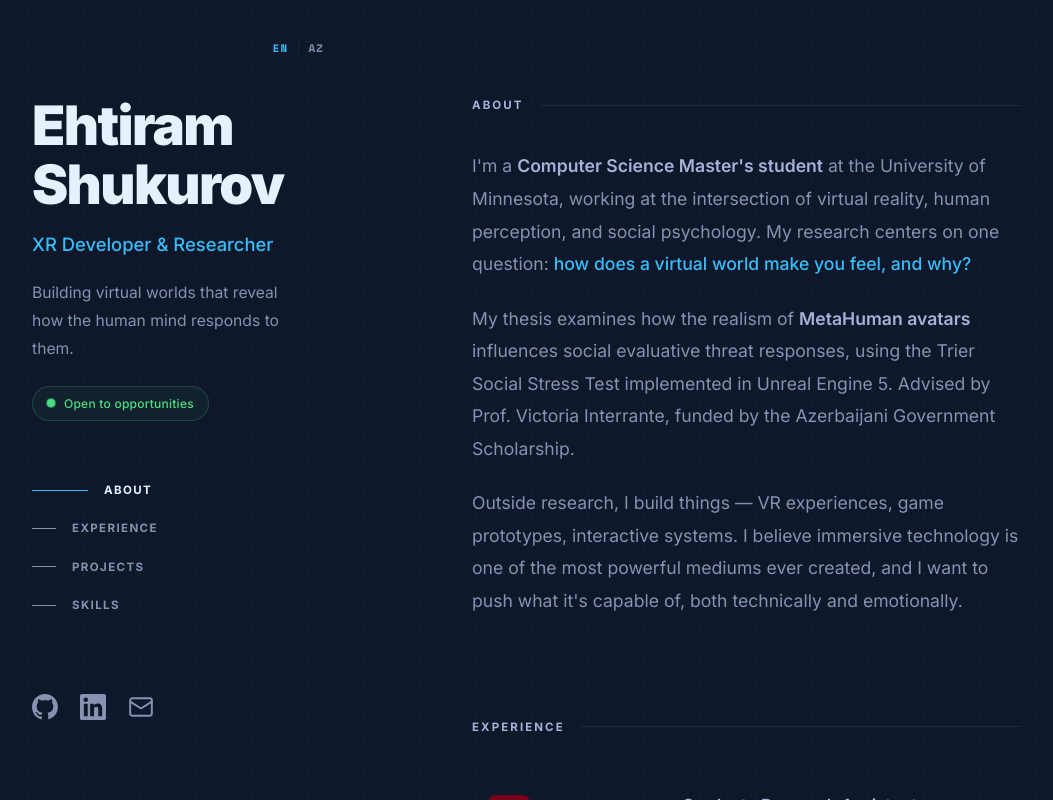
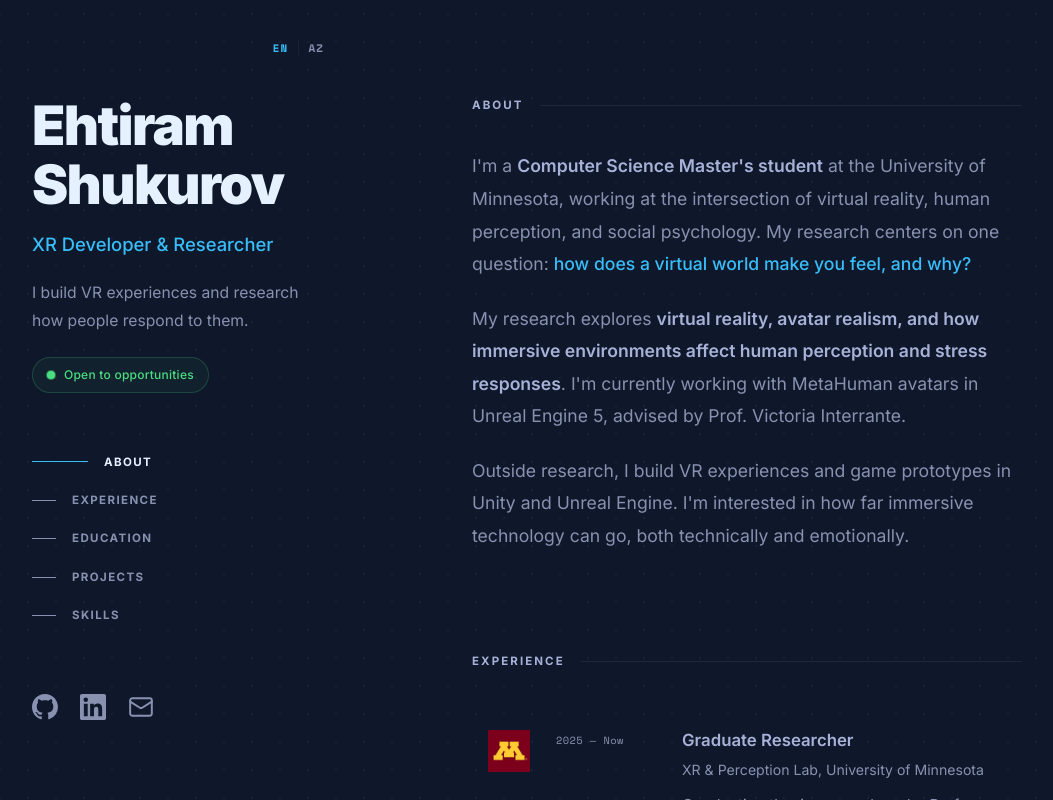
Before and after one commit to Ehtiram-Shukurov/Ehtiram-Shukurov.github.io, a React (Vite) app: page / in a window 1280 px wide. Shown: the whole page, without its empty margins (98-1151 px from the left). Built offline with nearby package versions, Linux system fonts and the light colour scheme.

Commit message:
update information

```diff
--- a/index.html
+++ b/index.html
@@ -2,9 +2,9 @@
 <html lang="en">
   <head>
     <meta charset="UTF-8" />
-    <link rel="icon" type="image/svg+xml" href="/favicon.svg" />
+    <link rel="icon" type="image/png+xml" href="/icon.png" />
     <meta name="viewport" content="width=device-width, initial-scale=1.0" />
-    <title>my-portfolio</title>
+    <title>Ehtiram Shukurov | XR Developer & Researcher</title>
   </head>
   <body>
     <div id="root"></div>
--- a/src/App.jsx
+++ b/src/App.jsx
@@ -18,13 +18,32 @@
 
 const UMNLogo = () => (
   <div style={{
-    width: 42, height: 42, background: "#7A0019",
+    width: 42, height: 42,
     borderRadius: 8, display: "flex", alignItems: "center",
-    justifyContent: "center", fontFamily: "Georgia, 'Times New Roman', serif",
-    fontWeight: 900, fontSize: 24, color: "white",
-    flexShrink: 0, userSelect: "none", letterSpacing: "-0.02em",
-  }}>M</div>
+    justifyContent: "center", flexShrink: 0,
+  }}><img
+      src="/umn_logo.jpeg"
+      alt=""
+      style={{ width: 42, height: 42 }}
+    />
+  </div>
 );
+
+const UnityBadge = () => (
+  <div style={{
+    width: 42, height: 42, background: "#1b1b1b",
+    borderRadius: 8, display: "flex", alignItems: "center",
+    justifyContent: "center", flexShrink: 0,
+  }}>
+    <img
+      src="https://cdn.jsdelivr.net/gh/devicons/devicon@latest/icons/unity/unity-original.svg"
+      alt=""
+      style={{ width: 24, height: 24, filter: "invert(1)" }}
+    />
+  </div>
+);
+
+const OrgBadge = ({ logo }) => (logo === "unity" ? <UnityBadge /> : <UMNLogo />);
 
 const IconGH = () => (
   <svg viewBox="0 0 24 24" fill="currentColor">
@@ -58,9 +77,9 @@
 const C = {
   en: {
     role: "XR Developer & Researcher",
-    tagline: "Building virtual worlds that reveal how the human mind responds to them.",
+    tagline: "I build VR experiences and research how people respond to them.",
     status: "Open to opportunities",
-    navLabels: ["About", "Experience", "Projects", "Skills"],
+    navLabels: ["About", "Experience", "Education", "Projects", "Skills"],
     about: [
       [
         { t: "I'm a " }, { t: "Computer Science Master's student", s: "b" },
@@ -68,15 +87,17 @@
         { t: "how does a virtual world make you feel, and why?", s: "h" },
       ],
       [
-        { t: "My thesis examines how the realism of " }, { t: "MetaHuman avatars", s: "b" },
-        { t: " influences social evaluative threat responses, using the Trier Social Stress Test implemented in Unreal Engine 5. Advised by Prof. Victoria Interrante, funded by the Azerbaijani Government Scholarship." },
+        { t: "My research explores " }, { t: "virtual reality, avatar realism, and how immersive environments affect human perception and stress responses", s: "b" },
+        { t: ". I'm currently working with MetaHuman avatars in Unreal Engine 5, advised by Prof. Victoria Interrante." },
       ],
-      [{ t: "Outside research, I build things — VR experiences, game prototypes, interactive systems. I believe immersive technology is one of the most powerful mediums ever created, and I want to push what it's capable of, both technically and emotionally." }],
+      [{ t: "Outside research, I build VR experiences and game prototypes in Unity and Unreal Engine. I'm interested in how far immersive technology can go, both technically and emotionally." }],
     ],
     experience: [
-      { period: "2024 — Now", role: "Graduate Research Assistant", org: "XR & Perception Lab, UMN", desc: "Designing and running VR-based psychological studies using MetaHuman avatars and the Trier Social Stress Test protocol in Unreal Engine 5. Advised by Prof. Victoria Interrante." },
-      { period: "2025", role: "Teaching Assistant", org: "CSCI 5619: Virtual Reality, UMN", desc: "Supporting students in VR development with Unity and Meta Quest. Lab facilitation and student assessment." },
-      { period: "2024 — Now", role: "MS Computer Science", org: "University of Minnesota", desc: "GPA 3.727 · Funded by Azerbaijani Government Scholarship. Focus: XR, avatar realism, and psychological stress in virtual environments." },
+      { period: "2025 — Now", role: "Graduate Researcher", org: "XR & Perception Lab, University of Minnesota", logo: "umn", desc: "Conducting thesis research under Prof. Victoria Interrante on how MetaHuman avatar realism affects stress responses in virtual reality, using Unreal Engine 5." },
+      { period: "2022", role: "Unity Developer (Intern)", org: "Azerbaijan Technical University", logo: "unity", desc: "Built gameplay mechanics and prototypes in Unity and C#, including a demo game called Sharky. Also learned the basics of Blender for asset creation." },
+    ],
+    education: [
+      { period: "2024 — Now", role: "MS in Computer Science", org: "University of Minnesota", logo: "umn", desc: "GPA 3.727. Coursework in computer graphics, virtual reality, and human-computer interaction." },
     ],
     badges: { progress: "In Progress" },
     linkLabels: { code: "View Code", demo: "Watch Demo" },
@@ -84,7 +105,7 @@
       {
         title: "Social Stress VR Study",
         sub: "MS Thesis · Unreal Engine 5",
-        desc: "Investigating how MetaHuman avatar realism influences social evaluative threat responses. Participants deliver a speech to a virtual panel inside a custom UE5 environment using the Trier Social Stress Test — a gold-standard protocol for inducing measurable psychological stress.",
+        desc: "Early-stage thesis research into how MetaHuman avatar realism affects social stress responses in virtual reality. Participants interact with a virtual panel inside a custom Unreal Engine 5 environment while their responses are measured.",
         tags: ["Unreal Engine 5", "MetaHuman", "VR", "C++", "Python"],
         featured: true,
         inProgress: true,
@@ -92,7 +113,7 @@
       {
         title: "Resilience Protocol",
         sub: "VR Stress Inoculation · Unreal Engine 5.6",
-        desc: "A first-person VR horror escape game built as a Stress Inoculation Training simulation. A MetaHuman-driven AI hunts the player through physics-based puzzles — fuse boxes, a physical keypad, rotating paintings — while adaptive audio and three escalating stages build toward a research-grounded resilience training experience.",
+        desc: "A first-person VR horror escape game built as a stress inoculation training simulation. A MetaHuman-driven AI hunts the player through physics-based puzzles like fuse boxes, a physical keypad, and rotating paintings, with adaptive audio and three escalating stages.",
         tags: ["Unreal Engine 5", "MetaHuman", "Blueprints", "VR", "AI"],
         image: `${RAW}/ResilienceProtocol/main/media/screenshots/thumbnail.png`,
         github: `${GH}/ResilienceProtocol`,
@@ -109,7 +130,7 @@
       {
         title: "Mixed Reality AI Assistant",
         sub: "Mixed Reality · Meta Quest 3 · Azure OpenAI",
-        desc: "A spatially-aware AI companion for Meta Quest 3 that hears, sees, and understands your room. Built progressively from hand tracking and a full speech-to-speech GPT pipeline to live passthrough camera vision and scene-aware navigation via OpenAI function calling.",
+        desc: "An AI assistant for Meta Quest 3 that can hear, see, and understand your room. It started with hand tracking, then added a speech-to-speech GPT pipeline, then live camera input and scene-aware navigation using OpenAI function calling.",
         tags: ["Unity", "Meta Quest", "Azure OpenAI", "C#", "Mixed Reality"],
         image: `${RAW}/mixed-reality-visualizations/main/media/a5.png`,
         github: `${GH}/mixed-reality-visualizations`,
@@ -117,7 +138,7 @@
       {
         title: "Living Strokes",
         sub: "VR Drawing · Meta Quest 3",
-        desc: "A gesture-driven VR drawing tool where every stroke comes alive through your own body movement. Recorded gestures are baked into GPU motion textures and replayed through a custom HLSL vertex shader, turning each brushstroke into a continuously animated, living artifact.",
+        desc: "A VR drawing tool where each stroke is animated by a gesture you record right after drawing it. The gesture gets baked into a GPU motion texture and replayed through a custom HLSL vertex shader, so every stroke keeps moving.",
         tags: ["Unity", "Meta Quest", "HLSL", "C#", "VR"],
         image: `${RAW}/living-strokes/main/Media/animated_strokes.png`,
         github: `${GH}/living-strokes`,
@@ -125,7 +146,7 @@
       {
         title: "Platform Ink: NPR Platformer",
         sub: "Graphics Engine · C++ / OpenGL",
-        desc: "A third-person 3D platformer built from scratch in C++ and OpenGL, combining a playable game loop with a stylized non-photorealistic rendering pipeline — toon shading, rim lighting, and inverted-hull outlines on top of a custom collision and level system.",
+        desc: "A third-person 3D platformer built from scratch in C++ and OpenGL, with a stylized non-photorealistic rendering pipeline including toon shading, rim lighting, and inverted-hull outlines, on top of a custom collision and level system.",
         tags: ["C++", "OpenGL", "GLSL", "SDL3"],
         image: `${RAW}/platform-ink-npr-platformer/main/media/level.png`,
         github: `${GH}/platform-ink-npr-platformer`,
@@ -137,9 +158,9 @@
   },
   az: {
     role: "XR Tərtibatçı və Tədqiqatçı",
-    tagline: "İnsan zehninin reaksiyasını üzə çıxaran virtual dünyalar yaradıram.",
+    tagline: "VR təcrübələri yaradıram və insanların onlara necə reaksiya verdiyini araşdırıram.",
     status: "İş imkanlarına açıqam",
-    navLabels: ["Haqqımda", "Təcrübə", "Layihələr", "Bacarıqlar"],
+    navLabels: ["Haqqımda", "Təcrübə", "Təhsil", "Layihələr", "Bacarıqlar"],
     about: [
       [
         { t: "Mən " }, { t: "Minnesota Universitetinin Kompüter Elmləri üzrə magistrantıyam", s: "b" },
@@ -147,15 +168,17 @@
         { t: "virtual dünya sizi necə hiss etdirir və niyə?", s: "h" },
       ],
       [
-        { t: "Dissertasiyam " }, { t: "MetaHuman avatarlarının", s: "b" },
-        { t: " realizminin Trier Sosial Stress Testi vasitəsilə sosial qiymətləndirici təhlükə reaksiyalarına necə təsir etdiyini Unreal Engine 5-də araşdırır. Prof. Victoria Interrante tərəfindən rəhbərlik edilir, Azərbaycan Hökuməti Təqaüdü ilə maliyyələşdirilir." },
+        { t: "Tədqiqatım " }, { t: "virtual reallıq, avatar realizmi və immersiv mühitlərin insan qavrayışına və stress reaksiyalarına necə təsir etdiyini", s: "b" },
+        { t: " araşdırır. Hazırda Unreal Engine 5-də MetaHuman avatarları ilə işləyirəm, Prof. Victoria Interrante tərəfindən rəhbərlik edilir." },
       ],
-      [{ t: "Tədqiqatdan kənar müxtəlif şeylər yaradıram — VR təcrübələri, oyun prototipləri, interaktiv sistemlər. İnanıram ki, immersiv texnologiya tarixdə yaradılmış ən güclü medialardan biridir və onun imkanlarını — həm texniki, həm də emosional baxımdan — genişləndirmək istəyirəm." }],
+      [{ t: "Tədqiqatdan kənar Unity və Unreal Engine-də VR təcrübələri və oyun prototipləri hazırlayıram. İmmersiv texnologiyanın nə qədər irəli gedə biləcəyi, həm texniki, həm də emosional baxımdan, məni maraqlandırır." }],
     ],
     experience: [
-      { period: "2024 — İndiyədək", role: "Tədqiqat Köməkçisi", org: "XR və Qavrayış Laboratoriyası, UMN", desc: "Unreal Engine 5-də MetaHuman avatarları və Trier Sosial Stress Testi protokolundan istifadə edərək VR əsaslı psixoloji tədqiqatlar layihələndirir və aparıram. Prof. Victoria Interrante tərəfindən rəhbərlik edilir." },
-      { period: "2025", role: "Tədris Köməkçisi", org: "CSCI 5619: Virtual Reallıq, UMN", desc: "Unity və Meta Quest ilə VR inkişafında tələbələrə dəstək göstərirəm. Laboratoriya məşğələlərini aparır, tələbələri qiymətləndirirəm." },
-      { period: "2024 — İndiyədək", role: "Kompüter Elmləri üzrə Magistr", org: "Minnesota Universiteti", desc: "GPA 3.727 · Azərbaycan Hökuməti Təqaüdü ilə maliyyələşdirilir. İstiqamət: XR, avatar realizmi və virtual mühitlərdə psixoloji stress." },
+      { period: "2025 — İndiyədək", role: "Magistr Tədqiqatçısı", org: "XR və Qavrayış Laboratoriyası, Minnesota Universiteti", logo: "umn", desc: "Prof. Victoria Interrante rəhbərliyi ilə MetaHuman avatar realizminin virtual reallıqda stress reaksiyalarına necə təsir etdiyini Unreal Engine 5-də araşdırıram." },
+      { period: "2022", role: "Unity Developer (Təcrübə)", org: "Azərbaycan Texniki Universiteti", logo: "unity", desc: "Unity və C# ilə oyun mexanikaları və prototiplər hazırladım, o cümlədən \"Sharky\" adlı demo oyun. Həmçinin Blender-in əsaslarını öyrəndim." },
+    ],
+    education: [
+      { period: "2024 — İndiyədək", role: "Kompüter Elmləri üzrə Magistr", org: "Minnesota Universiteti", logo: "umn", desc: "GPA 3.727. Kompüter qrafikası, virtual reallıq və insan-kompüter qarşılıqlı əlaqəsi üzrə dərslər." },
     ],
     badges: { progress: "Davam edir" },
     linkLabels: { code: "Koda Bax", demo: "Demoya Bax" },
@@ -163,7 +186,7 @@
       {
         title: "Sosial Stress VR Tədqiqatı",
         sub: "Magistr Dissertasiyası · Unreal Engine 5",
-        desc: "MetaHuman avatar realizminin sosial qiymətləndirici təhlükə reaksiyalarına necə təsir etdiyini araşdırır. İştirakçılar psixoloji stress yaradan qızıl standart protokol olan Trier Sosial Stress Testindən istifadə edərək xüsusi UE5 mühitindəki virtual komissiyaya nitq edir.",
+        desc: "MetaHuman avatar realizminin virtual reallıqda sosial stress reaksiyalarına necə təsir etdiyini araşdıran ilkin mərhələ dissertasiya tədqiqatı. İştirakçılar xüsusi Unreal Engine 5 mühitindəki virtual komissiya ilə qarşılıqlı əlaqədə olur və reaksiyaları ölçülür.",
         tags: ["Unreal Engine 5", "MetaHuman", "VR", "C++", "Python"],
         featured: true,
         inProgress: true,
@@ -171,7 +194,7 @@
       {
         title: "Resilience Protocol",
         sub: "VR Stress Aşılaması · Unreal Engine 5.6",
-        desc: "MetaHuman əsaslı süni intellektin oyunçunu fiziki tapmacalar arasında izlədiyi — sığorta qutuları, fiziki klaviatura, fırlanan rəsmlər — Stress Aşılama Təlimi simulyasiyası kimi hazırlanmış birinci şəxs VR dəhşət qaçış oyunu. Adaptiv səs effektləri və üç güclənən mərhələ tədqiqata əsaslanan davamlılıq təlimi təcrübəsi yaradır.",
+        desc: "MetaHuman əsaslı süni intellektin oyunçunu sığorta qutuları, fiziki klaviatura və fırlanan rəsmlər kimi fiziki tapmacalar arasında izlədiyi, stress aşılama təlimi simulyasiyası kimi hazırlanmış birinci şəxs VR dəhşət qaçış oyunu. Adaptiv səs effektləri və üç güclənən mərhələ var.",
         tags: ["Unreal Engine 5", "MetaHuman", "Blueprints", "VR", "AI"],
         image: `${RAW}/ResilienceProtocol/main/media/screenshots/thumbnail.png`,
         github: `${GH}/ResilienceProtocol`,
@@ -188,7 +211,7 @@
       {
         title: "Qarışıq Reallıq AI Köməkçisi",
         sub: "Qarışıq Reallıq · Meta Quest 3 · Azure OpenAI",
-        desc: "Meta Quest 3 üçün otağınızı eşidən, görən və başa düşən məkan-şüurlu AI yoldaş. Əl izləməsi və tam nitq-nitq GPT pipeline-ından canlı passthrough kamera görüşü və OpenAI funksiya çağırışı ilə məkan-şüurlu naviqasiyaya qədər mərhələli şəkildə hazırlanmışdır.",
+        desc: "Meta Quest 3 üçün otağınızı eşidə, görə və başa düşə bilən AI köməkçisi. Əvvəlcə əl izləməsi, sonra tam nitq-nitq GPT pipeline-ı, daha sonra canlı kamera görüntüsü və OpenAI funksiya çağırışı ilə məkan-şüurlu naviqasiya əlavə edildi.",
         tags: ["Unity", "Meta Quest", "Azure OpenAI", "C#", "Mixed Reality"],
         image: `${RAW}/mixed-reality-visualizations/main/media/a5.png`,
         github: `${GH}/mixed-reality-visualizations`,
@@ -196,7 +219,7 @@
       {
         title: "Living Strokes",
         sub: "VR Çəkim · Meta Quest 3",
-        desc: "Hər vuruşun öz bədən hərəkətiniz vasitəsilə canlandığı jest-əsaslı VR çəkim aləti. Qeydə alınan jestlər GPU hərəkət teksturalarına çevrilir və xüsusi HLSL vertex shader vasitəsilə təkrarlanır, hər fırça vuruşunu davamlı animasiyalı, canlı bir əsərə çevirir.",
+        desc: "Hər vuruşun çəkildikdən dərhal sonra qeydə alınan jest ilə canlandığı VR çəkim aləti. Jest GPU hərəkət teksturasına çevrilir və xüsusi HLSL vertex shader vasitəsilə təkrarlanır, beləliklə hər vuruş hərəkətdə qalır.",
         tags: ["Unity", "Meta Quest", "HLSL", "C#", "VR"],
         image: `${RAW}/living-strokes/main/Media/animated_strokes.png`,
         github: `${GH}/living-strokes`,
@@ -204,7 +227,7 @@
       {
         title: "Platform Ink: NPR Platformer",
         sub: "Qrafika Mühərriki · C++ / OpenGL",
-        desc: "Sıfırdan C++ və OpenGL ilə hazırlanmış üçüncü şəxs 3D platformer. Oynanılan oyun dövrəsini stilizə edilmiş foto-realist olmayan render pipeline-ı ilə birləşdirir — toon shading, rim lighting və tərs hull konturları, xüsusi kolliziya və səviyyə sistemi üzərində.",
+        desc: "Sıfırdan C++ və OpenGL ilə hazırlanmış üçüncü şəxs 3D platformer. Toon shading, rim lighting və tərs hull konturlarını əhatə edən stilizə render pipeline-ı, xüsusi kolliziya və səviyyə sistemi üzərində.",
         tags: ["C++", "OpenGL", "GLSL", "SDL3"],
         image: `${RAW}/platform-ink-npr-platformer/main/media/level.png`,
         github: `${GH}/platform-ink-npr-platformer`,
@@ -216,7 +239,7 @@
   },
 };
 
-const NAV_IDS = ["about", "experience", "projects", "skills"];
+const NAV_IDS = ["about", "experience", "education", "projects", "skills"];
 
 const Para = ({ parts }) => (
   <p className="about-p">
@@ -344,6 +367,7 @@
   .p-section:nth-child(2) { transition-delay: 0.1s; }
   .p-section:nth-child(3) { transition-delay: 0.15s; }
   .p-section:nth-child(4) { transition-delay: 0.2s; }
+  .p-section:nth-child(5) { transition-delay: 0.25s; }
 
   .section-label { font-size: 0.72rem; font-weight: 700; letter-spacing: 0.18em; text-transform: uppercase; color: var(--secondary); margin-bottom: 36px; display: flex; align-items: center; gap: 16px; }
   .section-label::after { content: ''; flex: 1; height: 1px; background: rgba(148,163,184,0.12); }
@@ -518,7 +542,24 @@
             <div className="exp-list">
               {c.experience.map((e, i) => (
                 <div key={i} className="exp-item">
-                  <div className="exp-logo"><UMNLogo /></div>
+                  <div className="exp-logo"><OrgBadge logo={e.logo} /></div>
+                  <div className="exp-period">{e.period}</div>
+                  <div>
+                    <div className="exp-role">{e.role}</div>
+                    <div className="exp-org">{e.org}</div>
+                    <div className="exp-desc">{e.desc}</div>
+                  </div>
+                </div>
+              ))}
+            </div>
+          </section>
+
+          <section id="education" className="p-section">
+            <div className="section-label">{c.navLabels[2]}</div>
+            <div className="exp-list">
+              {c.education.map((e, i) => (
+                <div key={i} className="exp-item">
+                  <div className="exp-logo"><OrgBadge logo={e.logo} /></div>
                   <div className="exp-period">{e.period}</div>
                   <div>
                     <div className="exp-role">{e.role}</div>
@@ -534,7 +575,7 @@
           </section>
 
           <section id="projects" className="p-section">
-            <div className="section-label">{c.navLabels[2]}</div>
+            <div className="section-label">{c.navLabels[3]}</div>
             <div className="proj-list">
               {c.projects.map((p, i) => (
                 <div key={i} className={`proj-card${p.featured ? " featured" : ""}`}>
@@ -572,7 +613,7 @@
           </section>
 
           <section id="skills" className="p-section">
-            <div className="section-label">{c.navLabels[3]}</div>
+            <div className="section-label">{c.navLabels[4]}</div>
             <div className="skills-grid">
               {c.skills.map((s, i) => <SkillBadge key={i} label={s} />)}
             </div>
```
Also changed, not shown: icon.png (added), umn_logo.jpeg (added).
